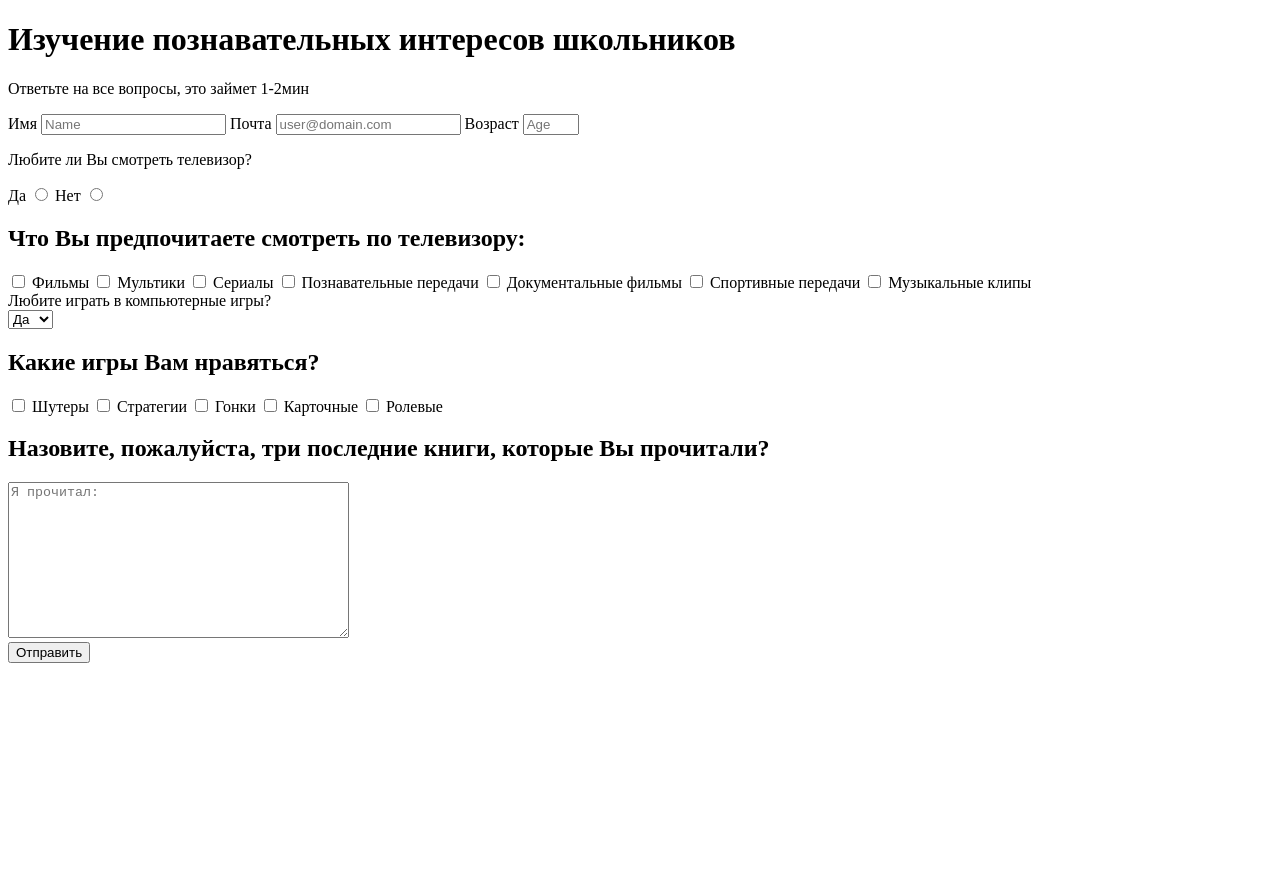
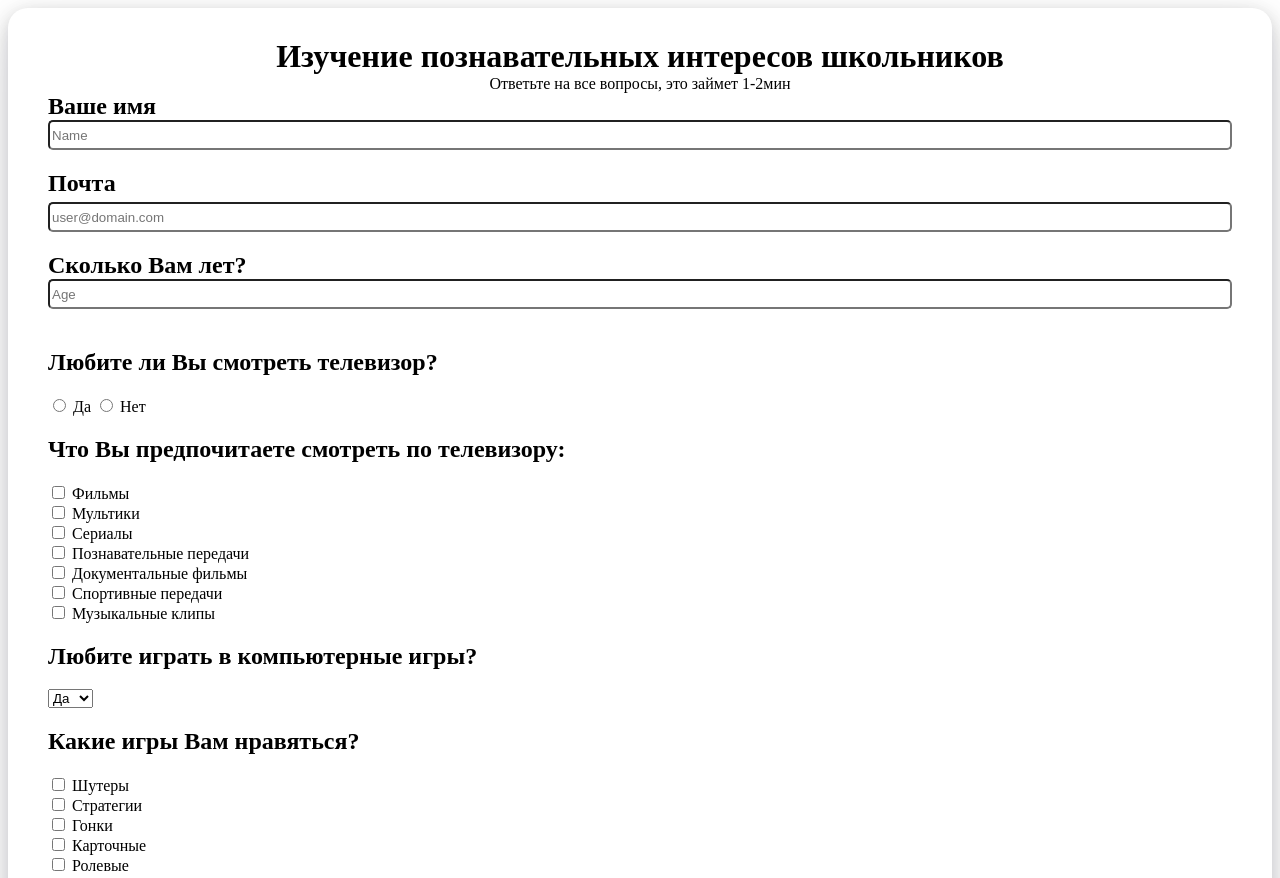
Before and after one commit to Activaid/survey-form, a plain HTML site: page index.html in a window 1280 px wide. Shown: the top 878 px of the page. Before the commit the page ends 800 px from the top, so only its background shows below. Drawn offline with Linux system fonts and the light colour scheme.

Commit message:
edit some forms

```diff
--- a/index.html
+++ b/index.html
@@ -15,92 +15,104 @@
 
         <header class="header">
             <h1 id="title">Изучение познавательных интересов школьников</h1>
-            <p id="description">Ответьте на все вопросы, это займет 1-2мин</p>
+            <p id="description">Ответьте на&nbsp;все вопросы, это займет 1-2мин</p>
         </header>
         <main id="main">
 
             <form action="#" id="survey-form">
-                <div class="about">
-                    <label for="name" id="name-label">Имя</label>
-                    <input type="text" id="name" class="fields" minlength="2" required placeholder="Name">
-                    <label for="email" id="email-label">Почта</label>
-                    <input type="email" id="email" class="fields" required placeholder="user@domain.com">
-                    <label for="number" id="number-label">Возраст</label>
-                    <input type="number" id="number" class="fields" min="7" max="18" required placeholder="Age">
+                <section class="info">
+                    <h2 id="name-label">Ваше имя</h2>
+                    <input type="text" id="name" minlength="2" required placeholder="Name">
+                    <h2 id="email-label">Почта</h2>
+                    <input type="email" id="email" required placeholder="user@domain.com">
+                    <h2 id="number-label">Сколько Вам лет?</h2>
+                    <input type="number" id="number" min="7" max="18" required placeholder="Age">
+                </section>
+
+                <section class="tv">
+
+                    <div>
+                        <h2>Любите ли Вы смотреть телевизор?</h2>
+                        <input type="radio" id="radio1" name="radiobtn" value="yes">
+                        <label for="radio1">Да</label>
+
+                        <input type="radio" id="radio2" name="radiobtn" value="no">
+                        <label for="radio2">Нет</label>
                     </div>
 
-                <div class="radio-title">
-                    <p class="questions">Любите ли Вы смотреть телевизор?</p>
-                    <label for="radio1">Да
-                        <input type="radio" id="radio1" name="radiobtn" value="yes">
-                    </label>
-                    <label for="radio2">Нет
-                        <input type="radio" id="radio2" name="radiobtn" value="no">
-                    </label>
+                    <div class="tv__questions">
+                        <h2>Что Вы предпочитаете смотреть по телевизору:</h2>
+                        <div>
+                            <input type="checkbox" id="checkbox1" name="checkbox" value="films">
+                            <label for="checkbox1">Фильмы</label>
                         </div>
-
                         <div>
-                    <h2 class="checkbox-title">Что Вы предпочитаете смотреть по телевизору:</h2>
-                    <input type="checkbox" id="checkbox1" class="checkbox" name="checkbox" value="films">
-                    <label for="checkbox1">Фильмы</label>
-
-                    <input type="checkbox" id="checkbox2" class="checkbox" name="checkbox" value="mults">
+                            <input type="checkbox" id="checkbox2" name="checkbox" value="mults">
                             <label for="checkbox2">Мультики</label>
-
+                        </div>
+                        <div>
                             <input type="checkbox" id="checkbox3" name="checkbox" value="serials">
                             <label for="checkbox3">Сериалы</label>
-
+                        </div>
+                        <div>
                             <input type="checkbox" id="checkbox4" name="checkbox" value="informative">
                             <label for="checkbox4">Познавательные передачи</label>
-
-                    <input type="checkbox" id="checkbox5" name="checkbox" value="documentary">
+                        </div>
+                        <div> <input type="checkbox" id="checkbox5" name="checkbox" value="documentary">
                             <label for="checkbox5">Документальные фильмы</label>
-
+                        </div>
+                        <div>
                             <input type="checkbox" id="checkbox6" name="checkbox" value="sport">
                             <label for="checkbox6">Спортивные передачи</label>
-
+                        </div>
+                        <div>
                             <input type="checkbox" id="checkbox7" name="checkbox" value="music">
                             <label for="checkbox7">Музыкальные клипы</label>
                         </div>
+                    </div>
+                </section>
 
-                <label class="dropdown-title" for="dropdown">Любите играть в компьютерные игры?</label>
-                <div class="dropdown-block">
-                    <select name="dropdown" id="dropdown" class="fields">
+                <section class="pc">
+                    <h2>Любите играть в компьютерные игры?</h2>
+                    <select name="dropdown" id="dropdown">
                         <option value="">Да</option>
                         <option value="">Нет</option>
                     </select>
+
+                    <div class="pc__questions">
+                        <h2>Какие игры Вам нравяться?</h2>
+                        <div>
+                            <input type="checkbox" id="checkbox8" name="checkbox" value="shooters">
+                            <label for="checkbox8">Шутеры</label>
                         </div>
+                        <div>
+                            <input type="checkbox" id="checkbox9" name="checkbox" value="strategy">
+                            <label for="checkbox9">Стратегии</label>
+                        </div>
+                        <div>
+                            <input type="checkbox" id="checkbox10" name="checkbox" value="race">
+                            <label for="checkbox10">Гонки</label>
+                        </div>
+                        <div>
+                            <input type="checkbox" id="checkbox11" name="checkbox" value="card">
+                            <label for="checkbox11">Карточные</label>
+                        </div>
+                        <div>
+                            <input type="checkbox" id="checkbox12" name="checkbox" value="rpg">
+                            <label for="checkbox12">Ролевые</label>
+                        </div>
+                    </div>
+                </section>
 
-                <div>
-                    <h2 class="checkbox-title">Какие игры Вам нравяться?</h2>
-                    <input type="checkbox" id="checkbox1" name="checkbox" value="shooters">
-                    <label for="checkbox1">Шутеры</label>
-
-                    <input type="checkbox" id="checkbox2" name="checkbox" value="strategy">
-                    <label for="checkbox2">Стратегии</label>
-
-                    <input type="checkbox" id="checkbox3" name="checkbox" value="race">
-                    <label for="checkbox3">Гонки</label>
-
-                    <input type="checkbox" id="checkbox4" name="checkbox" value="card">
-                    <label for="checkbox4">Карточные</label>
-
-                    <input type="checkbox" id="checkbox5" name="checkbox" value="rpg">
-                    <label for="checkbox5">Ролевые</label>
-                </div>
-
-                <div>
-                    <h2>Назовите, пожалуйста, три последние книги, которые Вы прочитали?</h2>
-                    <textarea name="books" id="book" cols="40" rows="10" placeholder="Я прочитал:"></textarea>
-                </div>
+                <section>
+                    <h2>Назовите три последние книги, которые Вы прочитали:</h2>
+                    <textarea name="books" id="book" cols="50" rows="10" placeholder="Я прочитал:"></textarea>
+                </section>
 
                 <button id="submit">Отправить</button>
-
             </form>
-
         </main>
-        <footer class="footer">
-        </footer>
+        <footer></footer>
     </div>
 </body>
 
--- a/style.css
+++ b/style.css
@@ -0,0 +1,104 @@
+.page {
+    padding: 0 40px;
+    max-width: 1280px;
+    margin: 0 auto;
+    box-shadow: rgba(17, 17, 26, 0.1) 0px 4px 16px, rgba(17, 17, 26, 0.1) 0px 8px 24px, rgba(17, 17, 26, 0.1) 0px 16px 56px;
+    border-radius: 20px;
+}
+
+#title {
+    margin: 0;
+    text-align: center;
+    padding-top: 30px;
+}
+
+#description {
+    margin: 0;
+    text-align: center;
+}
+
+.info {
+    display: flex;
+    flex-direction: column;
+}
+
+#info__field {
+    margin: 0;
+}
+
+#name-label {
+    margin: 0;
+}
+
+#name {
+    border-radius: 5px;
+    height: 24px;
+    margin-bottom: 20px;
+}
+
+#email-label {
+    margin: 0;
+    padding-bottom: 5px;
+}
+
+#email {
+    border-radius: 5px;
+    height: 24px;
+    margin-bottom: 20px;
+}
+
+#number-label {
+    margin: 0;
+}
+
+#number {
+    border-radius: 5px;
+    height: 24px;
+    margin-bottom: 20px;
+}
+
+
+#submit {
+    border: none;
+	background: #404040;
+	color: #ffffff !important;
+	font-weight: 100;
+	padding: 20px;
+	text-transform: uppercase;
+	border-radius: 6px;
+	display: inline-block;
+	transition: all 0.3s ease 0s;
+    margin-bottom: 30px;
+}
+
+#submit:hover {
+    color: #404040 !important;
+	font-weight: 700 !important;
+	letter-spacing: 3px;
+	background: none;
+	-webkit-box-shadow: 0px 5px 40px -10px rgba(0,0,0,0.57);
+	-moz-box-shadow: 0px 5px 40px -10px rgba(0,0,0,0.57);
+	transition: all 0.3s ease 0s;
+}
+
+#book {
+    max-width: 100%;
+}
+
+@media (max-width: 768px) {
+    .page {
+        padding: 0 20px;
+    }
+}
+
+@media (max-width: 425px) {
+    .page {
+        padding: 0 10px;
+    }
+}
+
+@media (max-width: 435px) {
+    #title {
+        font-size: 22px;
+    }
+}
```
Lines whose indentation alone changed are shown as unchanged.
